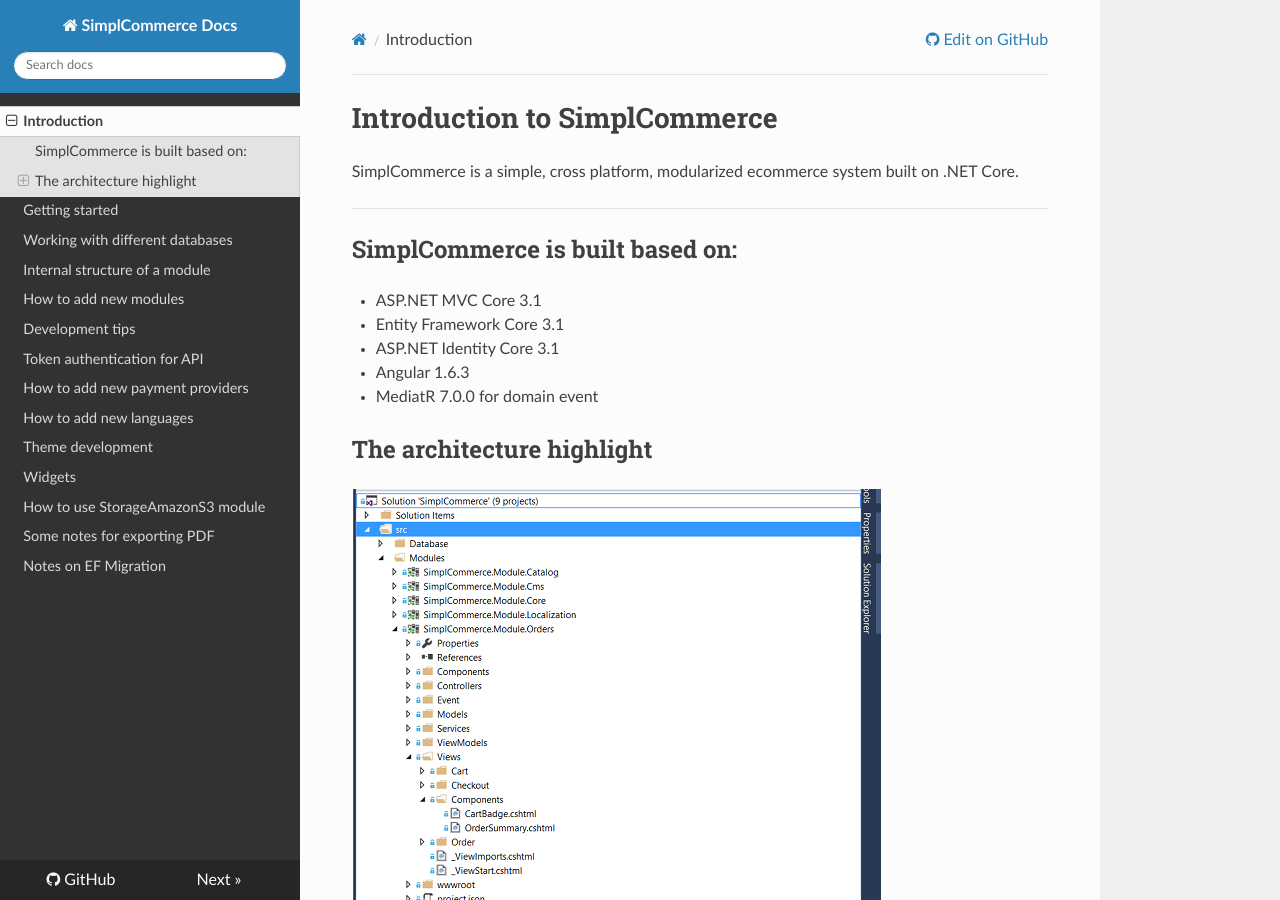
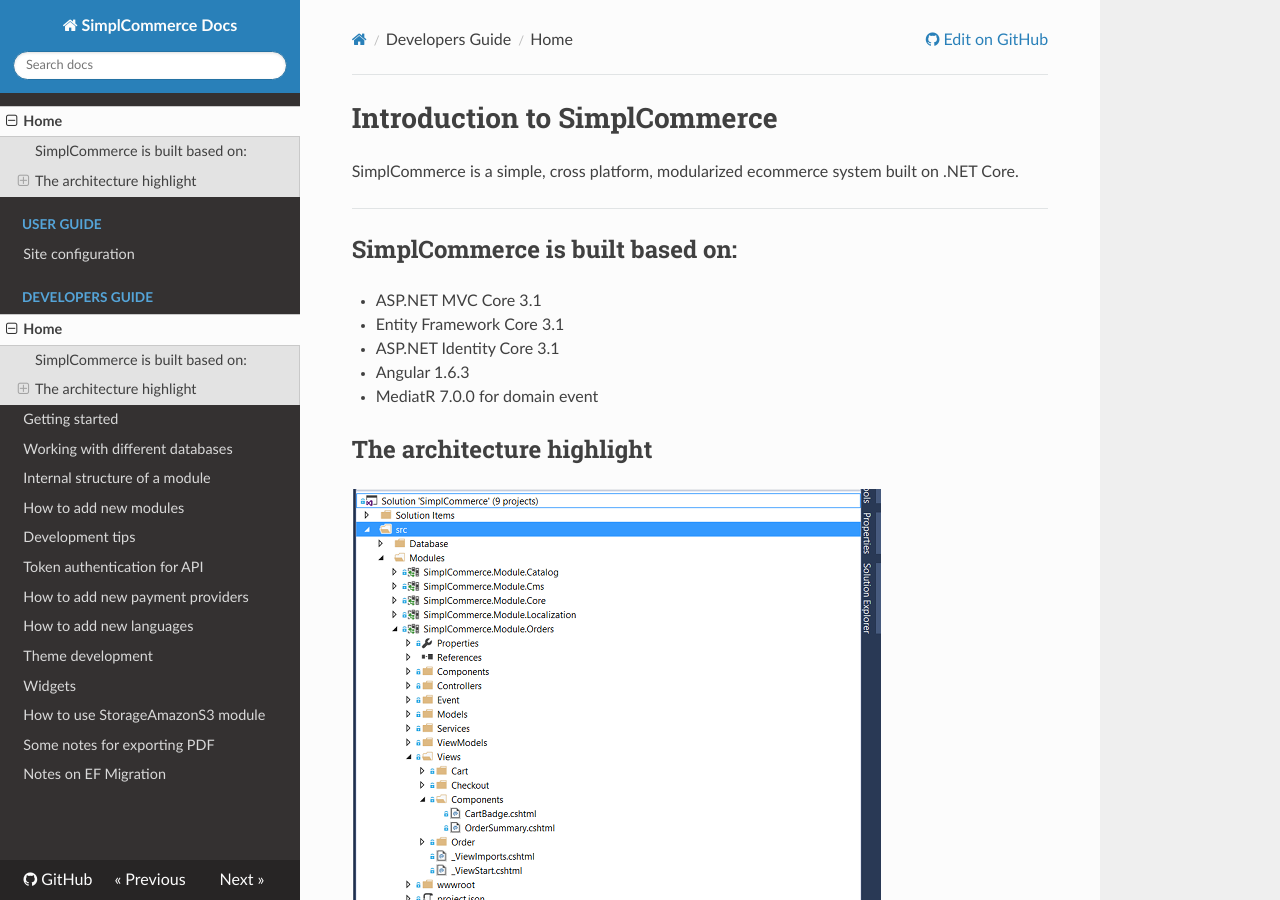
Before and after one commit to simplcommerce/docs, an MkDocs documentation site: the page built from docs/index.md, in a window 1280 px wide and 900 px high. Built offline with MkDocs 1.6.1, drawn with Linux system fonts in a browser that asks for light colours; nearby versions of some CDN libraries; old or Windows-style settings are respelled for this version of MkDocs.

Commit message:
add user guide

```diff
--- a/mkdocs.yml
+++ b/mkdocs.yml
@@ -2,18 +2,22 @@
 theme: readthedocs
 repo_url: https://github.com/simplcommerce/docs
 google_analytics: ['UA-78132767-3', 'docs.simplcommerce.com']
-pages:
-- Introduction: index.md
-- Getting started: getting-started.md
-- Working with different databases: working-with-databases.md
-- Internal structure of a module: internal-structure-of-a-module.md
-- How to add new modules: how-to-add-new-modules.md
-- Development tips: development-tips.md
-- Token authentication for API: token-authentication.md
-- How to add new payment providers: how-to-add-new-payment-providers.md
-- How to add new languages: how-to-add-new-languages.md
-- Theme development: theme-development.md
-- Widgets: widgets.md
-- How to use StorageAmazonS3 module: amazon-s3.md
-- Some notes for exporting PDF: notes-for-export-pdf.md
-- Notes on EF Migration: notes-on-ef-migrations.md
+nav:
+    - Home: index.md
+    - User Guide:
+        - Site configuration: user-guide/site-configuration.md
+    - Developers Guide:
+        - Introduction: index.md
+        - Getting started: getting-started.md
+        - Working with different databases: working-with-databases.md
+        - Internal structure of a module: internal-structure-of-a-module.md
+        - How to add new modules: how-to-add-new-modules.md
+        - Development tips: development-tips.md
+        - Token authentication for API: token-authentication.md
+        - How to add new payment providers: how-to-add-new-payment-providers.md
+        - How to add new languages: how-to-add-new-languages.md
+        - Theme development: theme-development.md
+        - Widgets: widgets.md
+        - How to use StorageAmazonS3 module: amazon-s3.md
+        - Some notes for exporting PDF: notes-for-export-pdf.md
+        - Notes on EF Migration: notes-on-ef-migrations.md
```
Also changed, not shown: docs/user-guide/site-configuration.md (added, +3 -0 lines).
